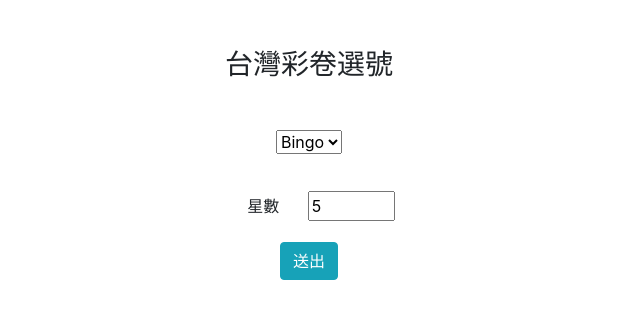
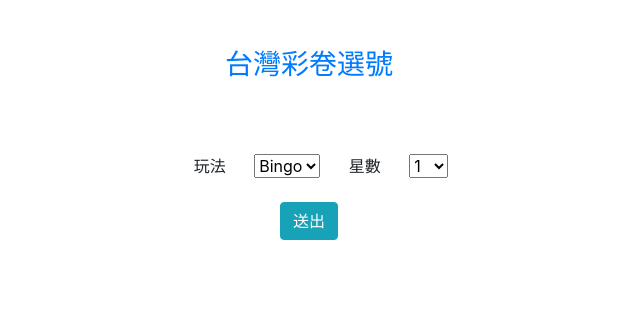
Before and after one commit to albert199577/lottery, a plain HTML site: page index.html in a window 1280 px wide. Shown: the whole page, without its empty margins (331-971 px from the left). Drawn offline with nearby package versions, Linux system fonts and the light colour scheme.

Commit message:
use select option

```diff
--- a/index.html
+++ b/index.html
@@ -10,13 +10,26 @@
 </head>
 <body>
     <main class="container text-center">
-        <h3 class="text-center m-5 ">台灣彩卷選號</h3>
+        <h3 class="text-center m-5 text-primary">台灣彩卷選號</h3>
         <form action="">
-            <select name="option" id="option" class="d-block mx-auto my-3 method">
+            <label for="method" class="m-4">玩法</label>
+            <select name="method" id="method" class="mx-auto my-3 method">
                 <option value="bingo">Bingo</option>
             </select>
-            <label for="" class="m-4">星數</label>
-            <input class="need" type="number" min="1" max="10" value="5">
+            <label for="option" class="m-4">星數</label>
+            <!-- <input class="need" type="number" min="1" max="10" value="5"> -->
+            <select class="need" name="option" id="option">
+                <option value="1">1</option>
+                <option value="2">2</option>
+                <option value="3">3</option>
+                <option value="4">4</option>
+                <option value="5">5</option>
+                <option value="6">6</option>
+                <option value="7">7</option>
+                <option value="8">8</option>
+                <option value="9">9</option>
+                <option value="10">10</option>
+            </select>
             <button class="d-block mx-auto btn-info btn">送出</button>
         </form>
     </main>
--- a/style/style.sass
+++ b/style/style.sass
@@ -3,8 +3,8 @@
     border: 2px solid #78ddcc
     font-size: 1.2rem
     border-radius: 50%
-    width: 30px
-    height: 30px
+    width: 2rem
+    height: 2rem
     display: flex
     justify-content: center
     align-items: center
```
Also changed, not shown: style/style.css, style/style.min.css.
